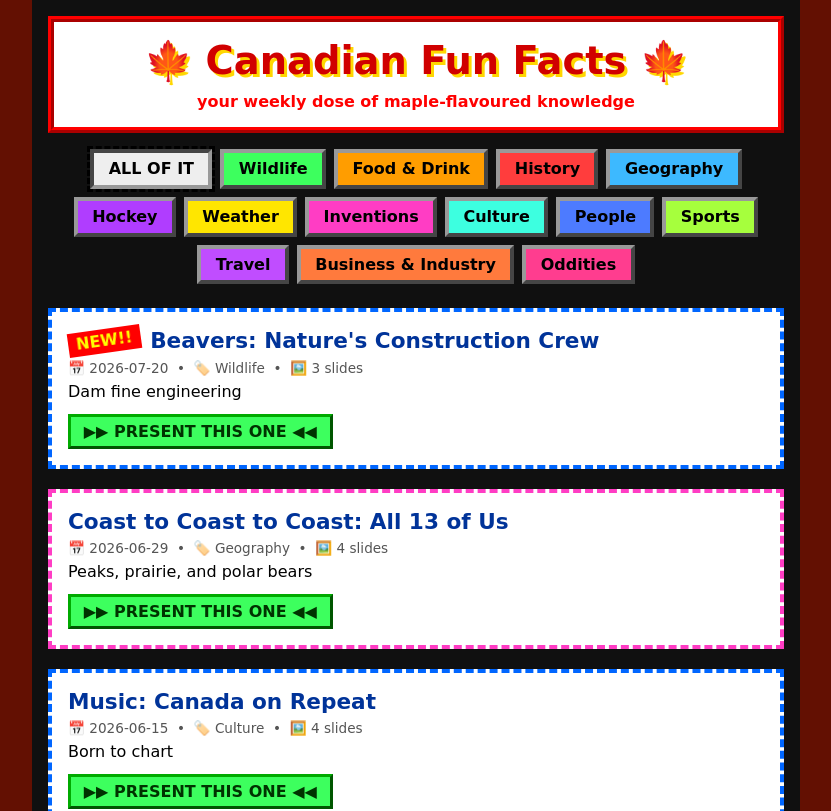
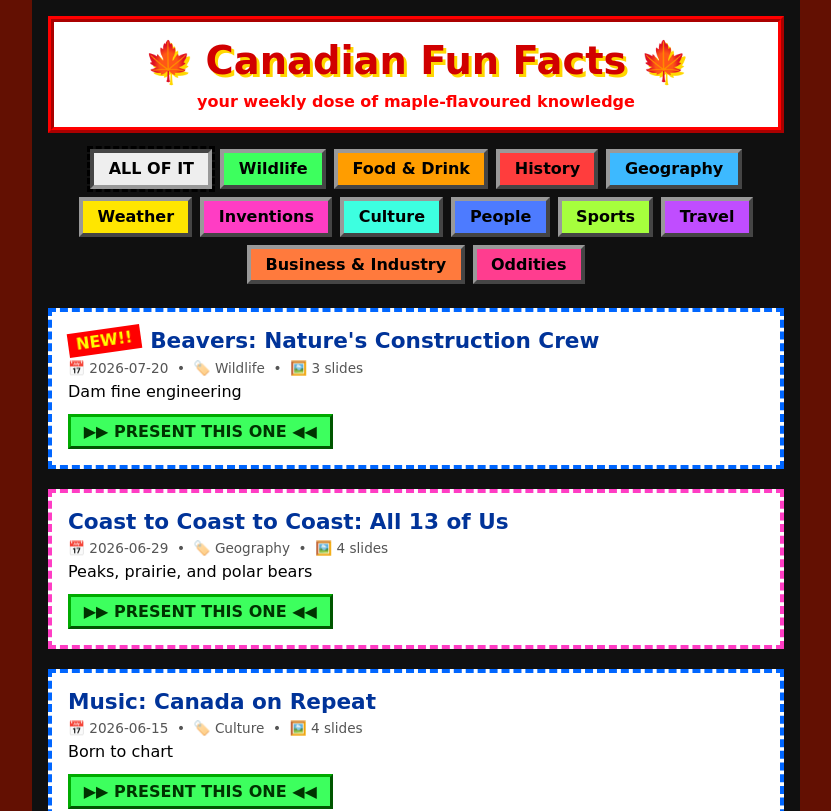
Before and after one commit to LouisLP/canadian-fun-facts, a Vue app: page / in a window 1280 px wide. Shown: the top 811 px of the page, without its empty margins (224-1055 px from the left). Built offline with nearby package versions, Linux system fonts and the light colour scheme.

Commit message:
Removing hockey category (as we have "sports")

```diff
--- a/src/content/topics.ts
+++ b/src/content/topics.ts
@@ -5,7 +5,6 @@ export const TOPICS = {
   food: { label: 'Food & Drink', color: '#ff9d00' },
   history: { label: 'History', color: '#ff3d3d' },
   geography: { label: 'Geography', color: '#3db9ff' },
-  hockey: { label: 'Hockey', color: '#b03dff' },
   weather: { label: 'Weather', color: '#ffe600' },
   inventions: { label: 'Inventions', color: '#ff3dc4' },
   culture: { label: 'Culture', color: '#3dffe0' },
```
